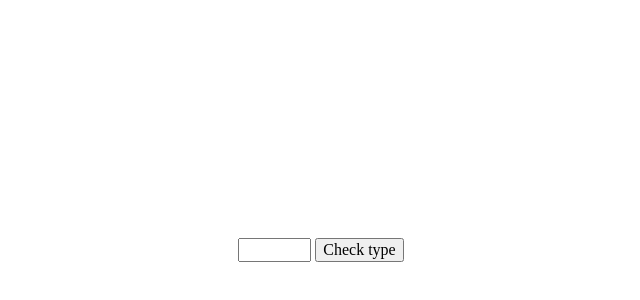
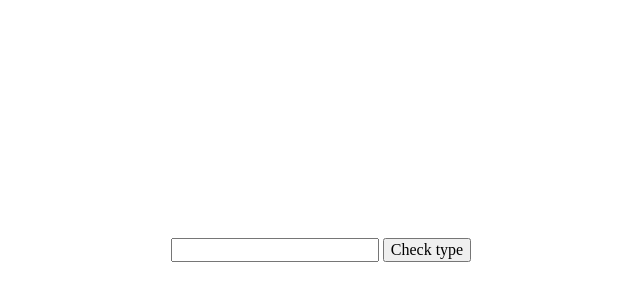
Before and after one commit to EvgeniyaMarchenkova/typeCheck, a website: page app/index.html in a window 1280 px wide. Shown: the part 62-362 px from the top of the page, without its empty margins (319-959 px from the left). Drawn offline with nearby package versions, Linux system fonts and the light colour scheme; some packages are replaced by stand-ins of ours; files whose address does not match are found by name.

Commit message:
check type updated

```diff
--- a/app/index.html
+++ b/app/index.html
@@ -16,7 +16,7 @@
 <body>
   <div class="container">
     <div ng-controller="checkTypeController">
-      <input type="text" ng-model="inputData" size="5">
+      <input type="text" ng-model="inputData" >
       <button ng-click="checkType()">Check type</button>
       <check-type-directive></check-type-directive>
     </div>
```
